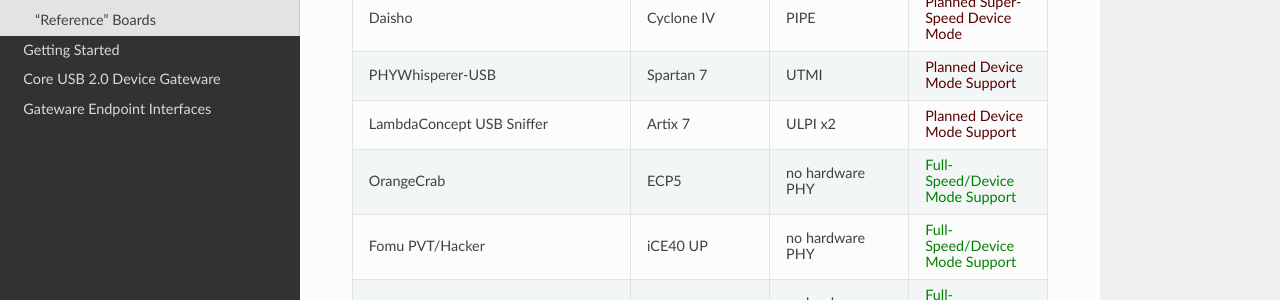
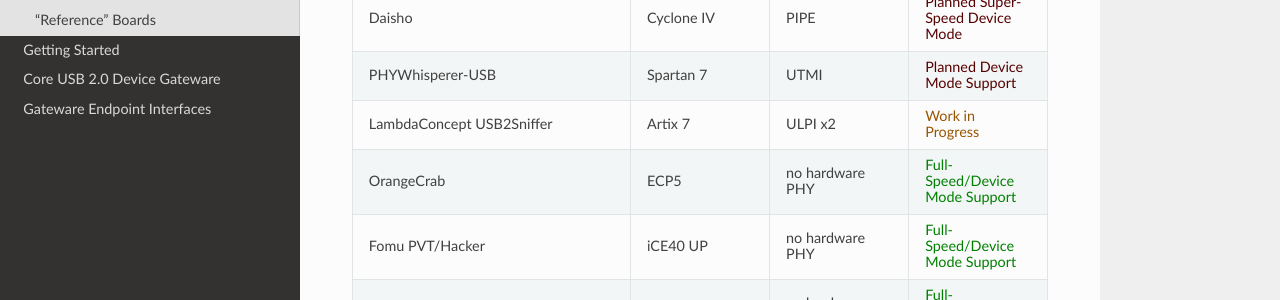
Before and after one commit to shrine-maiden-heavy-industries/torii-usb, a Sphinx documentation site: the page built from docs/features.rst, in a window 1280 px wide and 900 px high, scrolled down 1673 px. Shown: the part 252-552 px from the top of the window. Built offline with Sphinx 7.4.7 and the Read the Docs theme 2.0.0, drawn with Linux system fonts in a browser that asks for light colours; pages that are not in the unit, such as notebooks, are missing from menus.

Commit message:
docs: mark USB2Sniffer as a work-in-progress

```diff
--- a/docs/features.rst
+++ b/docs/features.rst
@@ -152,10 +152,10 @@
 	  - Spartan 7
 	  - UTMI
 	  - :planned:`Planned Device Mode Support`
-	* - LambdaConcept USB Sniffer
+	* - LambdaConcept USB2Sniffer
 	  - Artix 7
 	  - ULPI x2
-	  - :planned:`Planned Device Mode Support`
+	  - :inprogress:`Work in Progress`
 	* - OrangeCrab
 	  - ECP5
 	  - no hardware PHY
```
